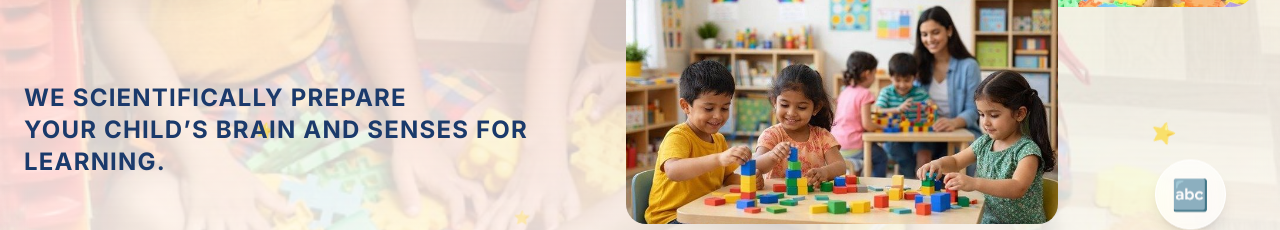
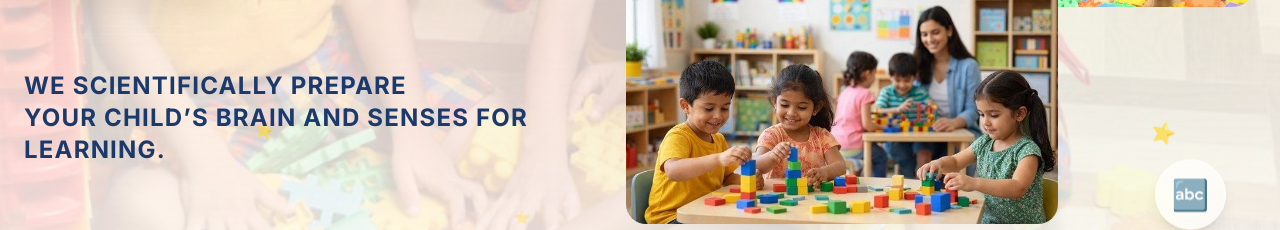
Before and after one commit to rainbowplayschoolwebsite-web/rainbow_website, a React (Vite) app: page / in a window 1280 px wide. Shown: the part 434-664 px from the top of the page. Built offline with nearby package versions, Linux system fonts and the light colour scheme; the HTML template or start-up script is replaced by a standard one.

Commit message:
Move hero tagline further upward with mt-6

```diff
--- a/src/components/HeroSection.tsx
+++ b/src/components/HeroSection.tsx
@@ -167,7 +167,7 @@ const HeroSection = () => {
           </motion.div>
 
           <motion.p
-            className="font-heading text-xl md:text-2xl font-bold mb-8 mt-12 uppercase tracking-wider text-[#1B3A6B] leading-relaxed max-w-lg"
+            className="font-heading text-xl md:text-2xl font-bold mb-8 mt-6 uppercase tracking-wider text-[#1B3A6B] leading-relaxed max-w-lg"
             initial={{ opacity: 0, x: -20 }}
             animate={{ opacity: 1, x: 0 }}
             transition={{ delay: 1.0, duration: 0.6 }}
```
